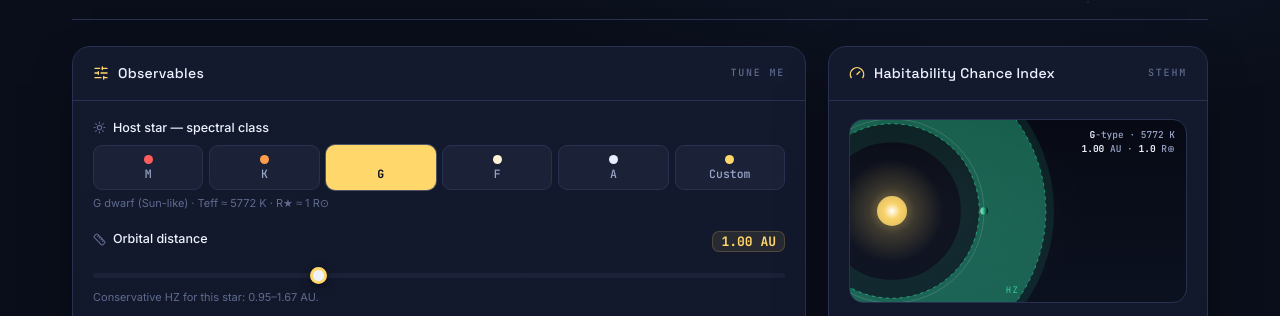
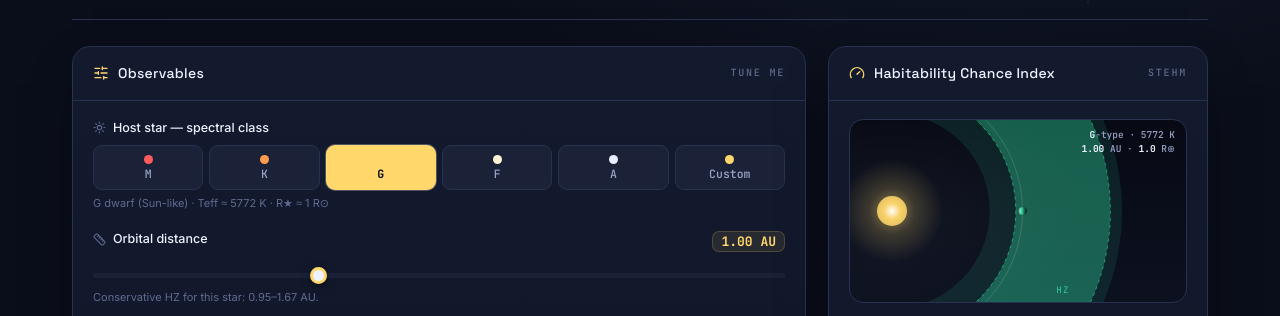
Before and after one commit to eagnespuerto/exoworld-tuner, a plain HTML site: page index.html in a window 1280 px wide. Shown: the part 158-474 px from the top of the page. Drawn offline with nearby package versions, Linux system fonts and the light colour scheme.

Commit message:
Diagram: scale to actual HZ extent + enforce star-planet gap
Two bugs caused the planet to sit on top of the star for compact systems
(M-dwarf HZs, hot Jupiters):

1. maxAu had a 3-AU floor, so an M-dwarf system at ~0.05 AU was scaled
   to ~1.6% of the stage width. Drop the floor; scale to the optimistic
   outer HZ and orbit.
2. Even at proper scale, a true orbit can be smaller than the rendered
   star radius. Clamp the drawn orbit radius to (star_r + planet_r + 4px)
   so the discs never overlap.

Co-Authored-By: Claude Opus 4.7 <noreply@anthropic.com>

```diff
--- a/index.html
+++ b/index.html
@@ -635,16 +635,23 @@ function drawStage(P,R,hz){
   const svg=$('stageSvg');
   svg.setAttribute('viewBox',`0 0 ${W} ${H}`);
   const cy=H/2, pad=18, x0=42; // star center; offset so HZ arc curves visibly
-  const maxAu=Math.max(3, hz.oO*1.15, P.au*1.1);
-  const radPx=au=> (au/maxAu)*(W-x0-pad);
-
   const star=STARS[starIdx];
   const sd=Math.min(46,14+star.r*16);            // star display diameter
   const psz=Math.max(6,Math.min(26,P.rp*8));      // planet display diameter
 
+  // Scale to fit whichever of (orbit, optimistic-HZ outer) is largest. No
+  // fixed minimum: M-dwarf systems sit at ~0.05 AU and need a tight zoom or
+  // the planet visually overlaps the star.
+  const maxAu=Math.max(hz.oO*1.20, P.au*1.15, 0.02);
+  const radPx=au=> (au/maxAu)*(W-x0-pad);
+
   const riC=radPx(hz.iC), roC=radPx(hz.oC);
   const riO=radPx(hz.iO), roO=radPx(hz.oO);
-  const rOrb=radPx(P.au);
+  const rOrbRaw=radPx(P.au);
+  // Enforce a visual gap so the planet disc never overlaps the star disc,
+  // even when the true orbit is physically tiny (hot Jupiters, M-dwarf HZs).
+  const minSep = sd/2 + psz/2 + 4;
+  const rOrb = Math.max(rOrbRaw, minSep);
 
   // planet placed on orbit at angle 0 (along +x from star), top-down view
   const planetCx = x0 + rOrb, planetCy = cy;
```
